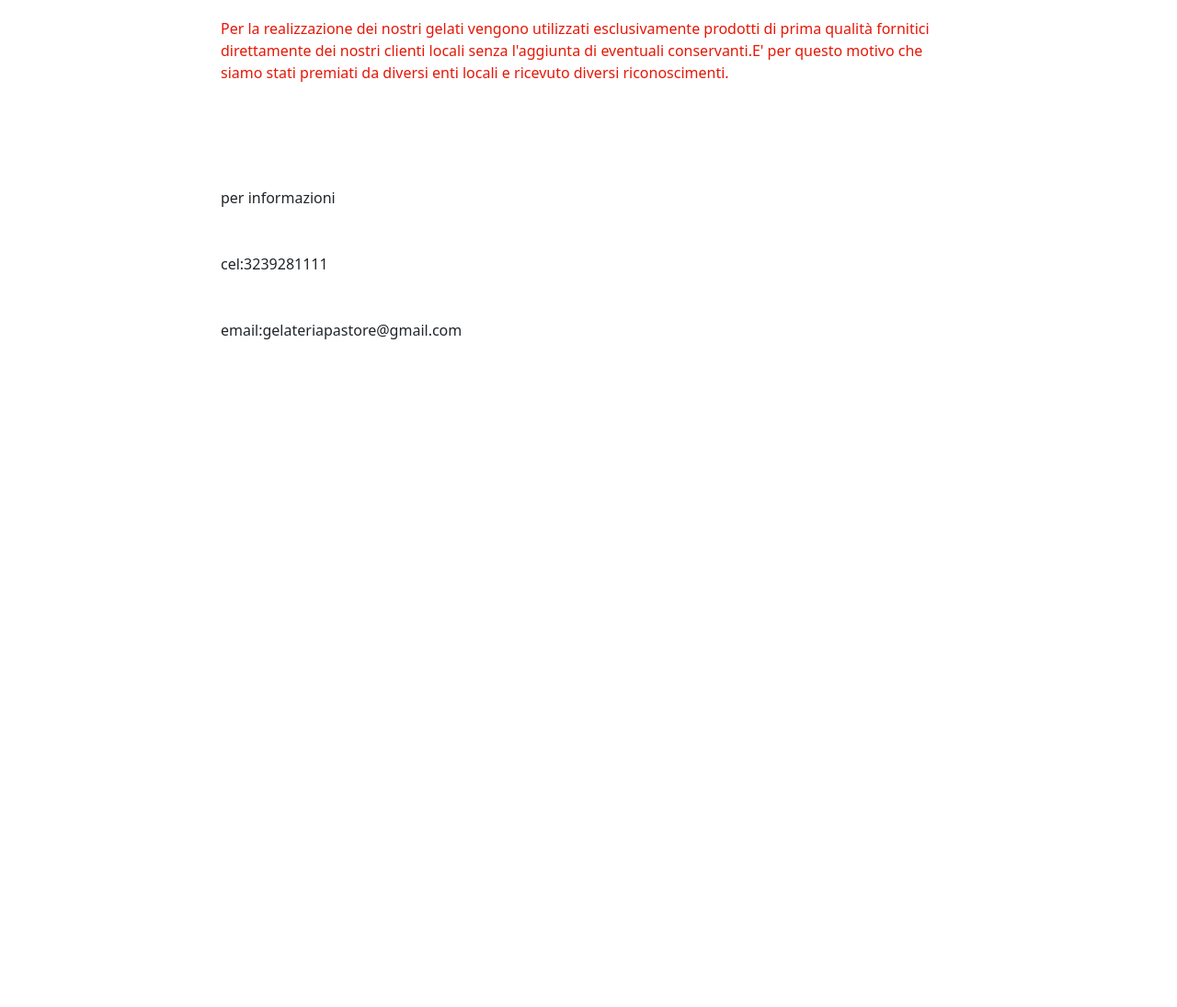
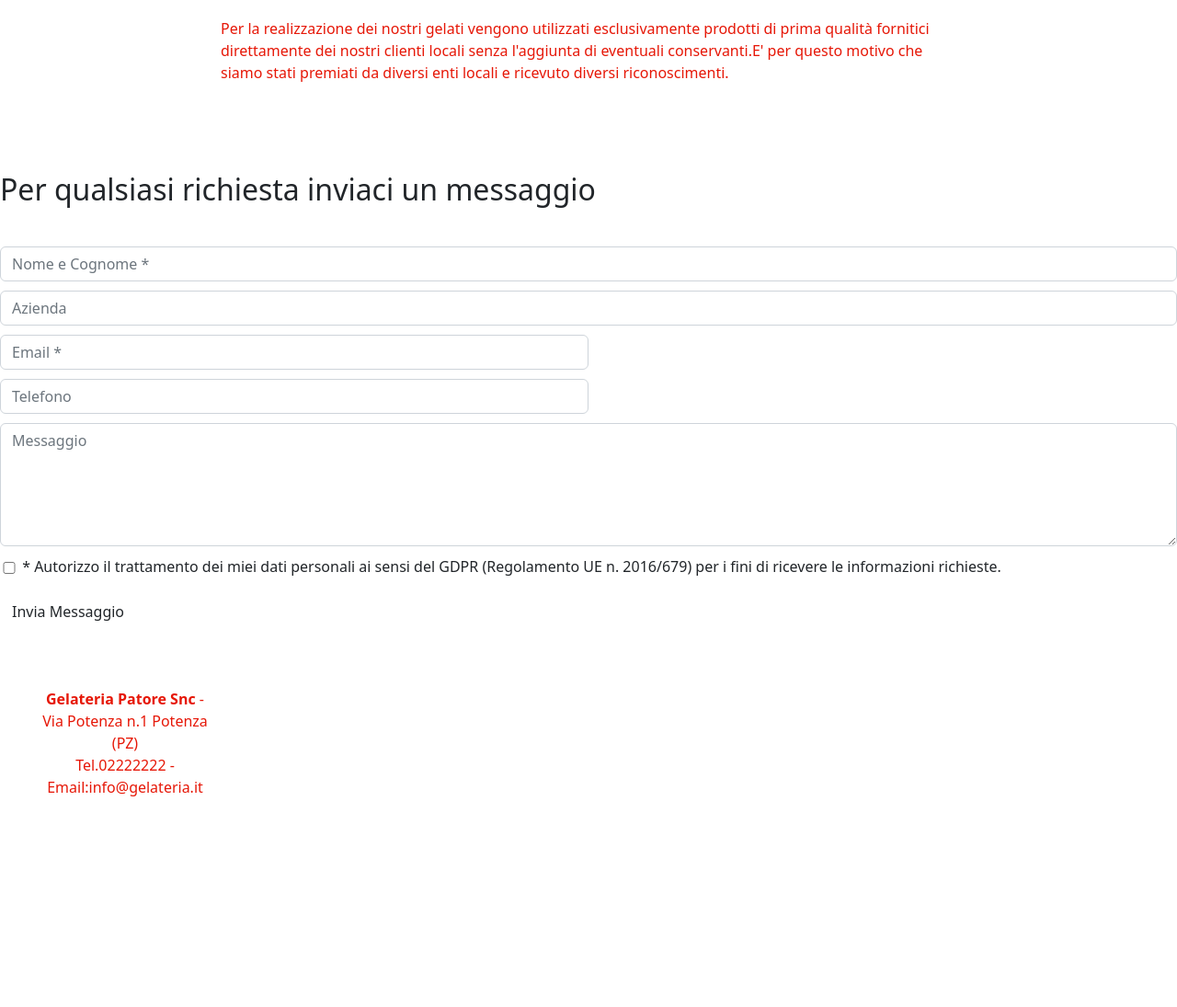
Before and after one commit to massimo-russo/gelateria, a plain HTML site: page index.html in a window 1280 px wide. Shown: the part 1576-2671 px from the top of the page at 92% size. Before the commit the page ends 2011 px from the top, so only its background shows below. Drawn offline with nearby package versions, Linux system fonts and the light colour scheme.

Commit message:
Add files via upload

```diff
--- a/index.html
+++ b/index.html
@@ -82,18 +82,74 @@
         <!--sezione centrale 4-->
 
     </main>
-    <!--sezione finale-->
-     <footer id="footer" class="grid">
-        <div class="footer-item"></div>
-        <a href="https://github.com/massimo-russo"></a>
-        <a href="https://www.linkedin.com/in/massimo-russo-8b420767/"></a>
-        <a href="#"></a>
-        <div class="footer-item">
-        <p>per informazioni </p>
-            <p>cel:3239281111</p>
-            <p>email:gelateriapastore@gmail.com</p>
-        </div>
-    </footer>
-</body>
-</body>
-</html>
+	<div class="row">
+
+                    <div class="col-sm-12 wow fadeInLeft">
+
+                        <div class="contact-form-block">
+
+                            <h2 class="contact-title">Per qualsiasi richiesta inviaci un messaggio</h2>
+
+                            <form role="form" action="invioemailcontatti.php" method="post" id="contact-form">
+                                <input type="hidden" name="gnv-google-captcha-v3" value=""/>
+
+                                <div class="form-group">
+                                    <input type="text" class="form-control" id="nomecognome" name="nomecognome" placeholder="Nome e Cognome *" data-msg="Inserisci il tuo Nome e Cognome" required/>
+                                </div>
+                                <div class="form-group">
+                                    <input type="text" class="form-control" id="azienda" name="azienda" placeholder="Azienda" data-msg="Inserisci la tua azienda"/>
+                                </div>
+                                <div class="form-group col-sm-6" style="padding-left:0px;">
+                                    <input type="email" class="form-control" id="email" name="email" placeholder="Email *" data-msg="Inserisci il tuo indirizzo email" required/>
+                                </div>
+                                <div class="form-group col-sm-6" style="padding-right:0px;">
+                                    <input type="text" class="form-control" id="telefono" name="telefono" placeholder="Telefono" data-msg="Inserisci il tuo numero di telefono" />
+                                </div>
+                                <div class="form-group">
+                                    <textarea class="form-control" rows="5" name="messaggio" id="messaggio" placeholder="Messaggio" data-msg="Inserisci il tuo messaggio" required></textarea>
+                                </div>
+                                <div class="form-group">
+                                    <input type="checkbox" name="autorizzazione" id="autorizzazione" required style="vertical-align: top; display: inline-block; margin-top: 7px; width:20px;"> <span style="display: inline-block; width:calc(100% - 50px) !important;"> * Autorizzo il trattamento dei miei dati personali ai sensi del GDPR (Regolamento UE n. 2016/679) per i fini di ricevere le informazioni richieste.</span>
+                                </div>
+                                <div class="form-group">
+                                    <button type="" class="btn btn-custom">Invia Messaggio</button>
+                                </div>
+                            </form>
+                        </div> <!-- end .contact-form-block  -->
+                    </div> <!--  end col-sm-6  -->
+                    <div class="col-sm-6 wow fadeInRight">
+                    </div> <!--  end .col-md-4 col-sm-12 -->
+					</div> <!-- end row  -->
+                </div> <!-- end .container  -->
+            </section> <!--  end .footer-widget-area  -->
+        </footer>
+
+<section id="sezioneB" class="grid">
+	<div class="content1">
+	<div class="textbox">
+	    <footer>
+            <section class="footer-widget-area footer-widget-area-bg">
+                <div class="container">
+                   <div class="row">
+                       <div class="col-md-12 col-sm-10 col-xs-10 text-center">
+                           <div class="">
+                            </div>
+
+                           <p>
+                               <br>
+                               <strong>Gelateria Patore Snc</strong> - Via Potenza n.1 Potenza (PZ)
+                               <br>
+                               Tel.02222222</a> - Email:info@gelateria.it</a>
+                               <br>
+                           </p>
+		<ul class="sci">
+            <li><a href ="#"><img src="./img/facebook.png"></a></li>
+            <li><a href ="#"><img  src="./img/twitter.png"></a></li>
+            <li><a href ="#"><img  src="./img/instagram.png"></a></li>
+        </ul>
+
+                <div class="row">
+
+                    <div class="col-sm-12 wow fadeInLeft">
+
+                        <div class="contact-form-block">
--- a/style.css
+++ b/style.css
@@ -148,6 +148,35 @@ nav ul#menu{
     color:var(--colorGreen);
 }
 
+.form-group{
+	margin-top:10px;
+}
+
+
+
+/*collegamento social*/
+.sci{
+    position:bottom;
+    top:50%;
+    right: 30px;
+    transform: translate(-50%);
+    display: flex;
+    justify-content: center;
+    align-items: center;
+    flex-direction: column;
+}
+
+.sci li{
+    list-style: none;
+}
+
+.sci li a{
+    display:inline-block;
+    filter:invert(1);
+    margin: 5px 0;
+    transform:scale(0.6);
+}
+
 
 
 @media screen and (min-width:800px){
```
